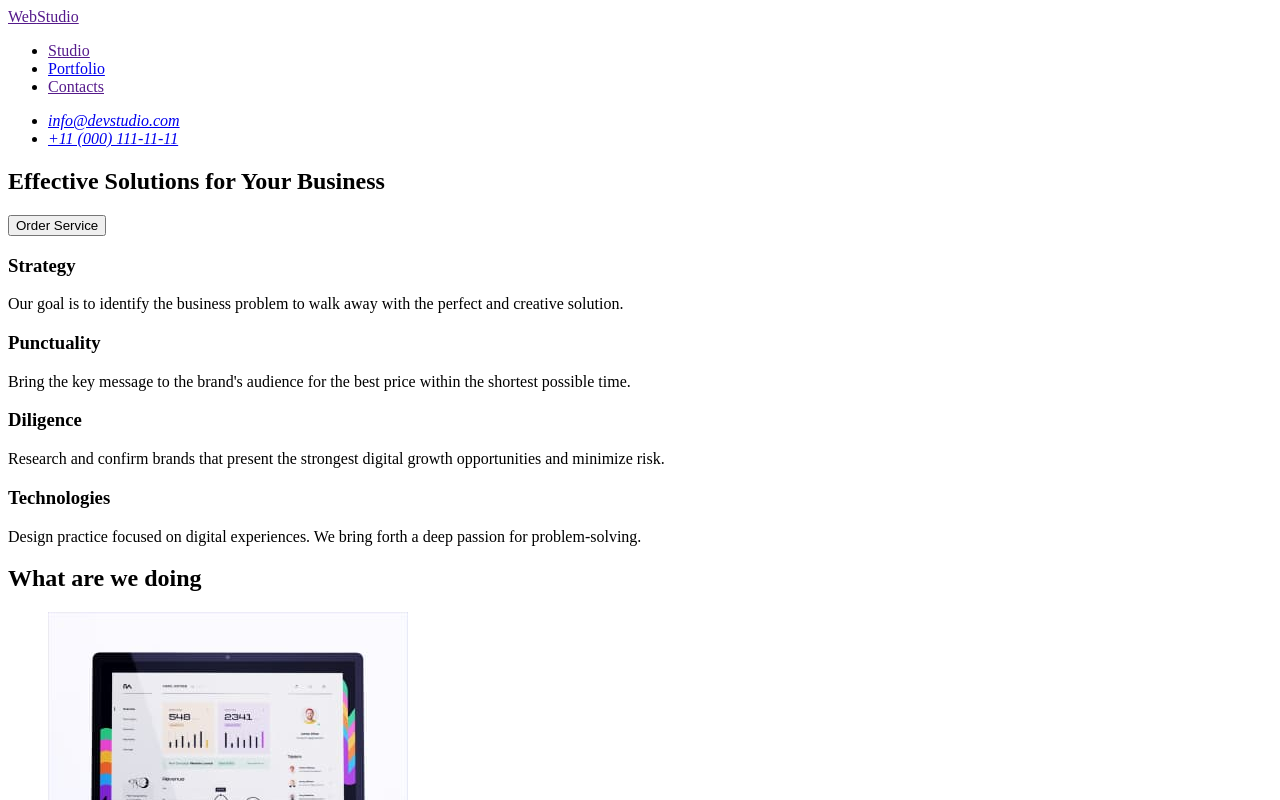
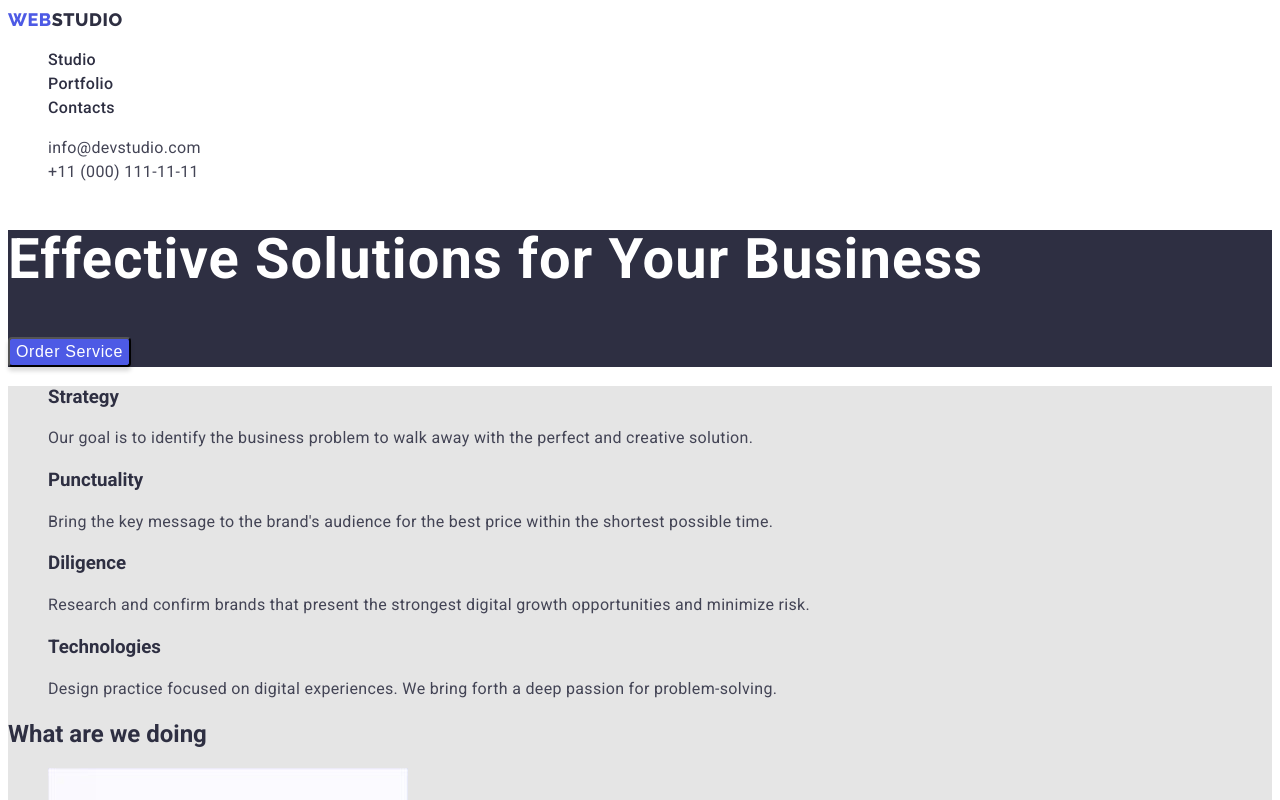
Before and after one commit to AmelinaBabiak/goit-markup-hw-02, a plain HTML site: page index.html in a window 1280 px wide. Shown: the top 800 px of the page. Drawn offline with Linux system fonts and the light colour scheme.

Commit message:
Оформлення стилів
1. Оформлення стилів шрифтів.
2. Встановлення фонових кольорів.
3. Кольорова розмітка логотипу.
4. Винесення CSS-змінних до :root.
5. Оформлення кнопок та посилань.

```diff
--- a/css/styles.css
+++ b/css/styles.css
@@ -1,19 +1,153 @@
-/* =====##### *HEADER* #####===== */
+/* =====##### *CSS-змінні* #####===== */
+
+:root {
+  --primary-font: 'Roboto', sans-serif;
+  --secondary-font: 'Raleway', sans-serif;
+  --primary-text-color: #2e2f42;
+  --secondary-text-color: #434455;
+  --accent-color: #404bbf;
+}
+
+/* Скидання дефолтних стилів від браузера */
+
+.list {
+  list-style: none;
+}
+
+.link {
+  text-decoration: none;
+}
+
+body {
+  font-family: var(--primary-font);
+  color: var(--primary-text-color);
+}
+
+/* =====##### *КОМПОНЕНТИ* #####===== */
+
+.infotext {
+  font-size: 16px;
+  line-height: 1.5;
+  letter-spacing: 0.02em;
+  color: var(--secondary-text-color);
+}
+
+.ftr-infotext {
+  font-size: 16px;
+  line-height: 1.5;
+  letter-spacing: 0.02em;
+  color: #e7e9fc;
+}
 
 /* -- The logo -- */
 
+.logo {
+  font-family: var(--secondary-font);
+  font-weight: 800;
+  font-size: 18px;
+  line-height: 1.33;
+  display: flex;
+  align-items: center;
+  letter-spacing: 0.03em;
+  text-transform: uppercase;
+  color: #4d5ae5;
+}
+
+.logo-theme-light {
+  color: #2e2f42;
+}
+
+.logo-theme-dark {
+  color: #f4f4fd;
+}
+
+/* -- Buttons --*/
+
+.modal-btn {
+  font-weight: 500;
+  font-size: 16px;
+  line-height: 1.5;
+  display: flex;
+  align-items: center;
+  letter-spacing: 0.04em;
+  color: #ffffff;
+  background: #4d5ae5;
+  box-shadow: 0px 4px 4px rgba(0, 0, 0, 0.15);
+  border-radius: 4px;
+  cursor: pointer;
+}
+
+.modal-btn:hover,
+.modal-btn:focus {
+  background: var(--accent-color);
+  box-shadow: 0px 4px 4px rgba(0, 0, 0, 0.15);
+  border-radius: 4px;
+}
+
+/* =====##### *HEADER* #####===== */
+
+.header {
+  background: #ffffff;
+}
+
 /* -- Main navigation -- */
 
+.menu-link {
+  font-weight: 500;
+  font-size: 16px;
+  line-height: 1.5;
+  letter-spacing: 0.02em;
+  color: var(--primary-text-color);
+}
+
+.menu-link:hover,
+.menu-link:focus {
+  color: var(--accent-color);
+}
+
 /* -- Contacts -- */
+
+.contact {
+  font-style: normal;
+  font-size: 16px;
+  line-height: 1.5;
+  letter-spacing: 0.02em;
+  color: var(--secondary-text-color);
+}
+
+.contact:hover,
+.contact:focus {
+  color: var(--accent-color);
+}
 
 /* =====##### *MAIN* #####===== */
 
 /* -- Hero-image section -- */
 
-/* -- Section 1 (Оur features/Principles of work) -- */
+.hero {
+  background: #2e2f42;
+}
 
-/* -- Section 2 (What are we doing/Company activities definition) -- */
+.main-title {
+  font-weight: 700;
+  font-size: 56px;
+  line-height: 1.07;
+  letter-spacing: 0.02em;
+  color: #ffffff;
+}
 
-/* -- Section 3 (Our team) -- */
+/* -- Sections -- */
+
+.main-box {
+  background: #e5e5e5;
+}
+
+.team-box {
+  background: #f4f4fd;
+}
 
 /* =====##### *FOOTER* #####===== */
+
+.footer {
+  background: #2e2f42;
+}
--- a/index.html
+++ b/index.html
@@ -13,30 +13,29 @@
       href="https://fonts.googleapis.com/css2?family=Raleway:wght@800&family=Roboto:wght@400;500;700;900&display=swap"
       rel="stylesheet"
     />
-
     <link rel="stylesheet" href="./css/styles.css" />
   </head>
 
   <body>
     <!-- =====##### *HEADER* #####===== -->
-    <header>
+    <header class="header">
       <!-- The logo -->
-      <a href="">Web<span>Studio</span></a>
+      <a class="logo link" href="">Web<span class="logo-theme-light">Studio</span></a>
 
       <!-- Main navigation -->
       <nav>
-        <ul>
-          <li><a href="">Studio</a></li>
-          <li><a href="./portfolio.html">Portfolio</a></li>
-          <li><a href="">Contacts</a></li>
+        <ul class="list">
+          <li><a class="menu-link link" href="">Studio</a></li>
+          <li><a class="menu-link link" href="./portfolio.html">Portfolio</a></li>
+          <li><a class="menu-link link" href="">Contacts</a></li>
         </ul>
       </nav>
 
       <!-- Contacts -->
       <address>
-        <ul>
-          <li><a href="mailto:info@devstudio.com">info@devstudio.com</a></li>
-          <li><a href="tel:+11(000)111-11-11">+11 (000) 111-11-11</a></li>
+        <ul class="list">
+          <li><a class="contact link" href="mailto:info@devstudio.com">info@devstudio.com</a></li>
+          <li><a class="contact link" href="tel:+11(000)111-11-11"> +11 (000) 111-11-11</a></li>
         </ul>
       </address>
     </header>
@@ -44,44 +43,47 @@
     <!-- =====##### *MAIN* #####===== -->
     <main>
       <!-- Hero-image section -->
-      <section>
-        <h1>Effective Solutions for Your Business</h1>
-        <button type="button">Order Service</button>
+      <section class="hero">
+        <h1 class="main-title">Effective Solutions for Your Business</h1>
+        <button class="modal-btn" type="button">Order Service</button>
       </section>
 
-      <!-- Section 1 (Оur features/Principles of work) -->
-      <section>
+      <section class="main-box">
+        <!-- Part 1 (Оur features/Principles of work) -->
         <h2 hidden>Our Features</h2>
-
+        <ul class="list">
+          <li>
             <h3>Strategy</h3>
-        <p>
-          Our goal is to identify the business problem to walk away with the
-          perfect and creative solution.
+            <p class="infotext">
+              Our goal is to identify the business problem to walk away with the perfect and
+              creative solution.
             </p>
-
+          </li>
+          <li>
             <h3>Punctuality</h3>
-        <p>
-          Bring the key message to the brand's audience for the best price
-          within the shortest possible time.
+            <p class="infotext">
+              Bring the key message to the brand's audience for the best price within the shortest
+              possible time.
             </p>
-
+          </li>
+          <li>
             <h3>Diligence</h3>
-        <p>
-          Research and confirm brands that present the strongest digital growth
-          opportunities and minimize risk.
+            <p class="infotext">
+              Research and confirm brands that present the strongest digital growth opportunities
+              and minimize risk.
             </p>
-
+          </li>
+          <li>
             <h3>Technologies</h3>
-        <p>
-          Design practice focused on digital experiences. We bring forth a deep
-          passion for problem-solving.
+            <p class="infotext" p>
+              Design practice focused on digital experiences. We bring forth a deep passion for
+              problem-solving.
             </p>
-      </section>
-
-      <!-- Section 2 (What are we doing/Company activities definition) -->
-      <section>
+          </li>
+        </ul>
+        <!-- Part 2 (What are we doing/Company activities definition) -->
         <h2>What are we doing</h2>
-        <ul>
+        <ul class="list">
           <li>
             <img
               src="./images/what-are-we-doing/img-1.jpg"
@@ -109,10 +111,10 @@
         </ul>
       </section>
 
-      <!-- Section 3 (Our team) -->
-      <section>
+      <!-- Our team section -->
+      <section class="team-box">
         <h2>Our Team</h2>
-        <ul>
+        <ul class="list">
           <li>
             <img
               src="./images/our-team/img1-mark-guerrero.jpg"
@@ -121,7 +123,7 @@
               height="260"
             />
             <h3>Mark Guerrero</h3>
-            <p>Product Designer</p>
+            <p class="infotext">Product Designer</p>
           </li>
           <li>
             <img
@@ -131,7 +133,7 @@
               height="260"
             />
             <h3>Tom Ford</h3>
-            <p>Frontend Developer</p>
+            <p class="infotext">Frontend Developer</p>
           </li>
           <li>
             <img
@@ -141,7 +143,7 @@
               height="260"
             />
             <h3>Camila Garcia</h3>
-            <p>Marketing</p>
+            <p class="infotext">Marketing</p>
           </li>
           <li>
             <img
@@ -151,18 +153,18 @@
               height="260"
             />
             <h3>Daniel Wilson</h3>
-            <p>UI Designer</p>
+            <p class="infotext">UI Designer</p>
           </li>
         </ul>
       </section>
     </main>
 
     <!-- =====##### *FOOTER* #####===== -->
-    <footer>
-      <a href="">Web<span>Studio</span></a>
-      <p>
-        Increase the flow of customers and sales for your business with digital
-        marketing & growth solutions.
+    <footer class="footer">
+      <a class="logo link" href="">Web<span class="logo-theme-dark">Studio</span></a>
+      <p class="ftr-infotext">
+        Increase the flow of customers and sales for your business with digital marketing & growth
+        solutions.
       </p>
     </footer>
   </body>
```
Also changed, not shown: portfolio.html (+50 -32 lines), .prettierrc.json. Lines whose indentation alone changed are shown as unchanged.
